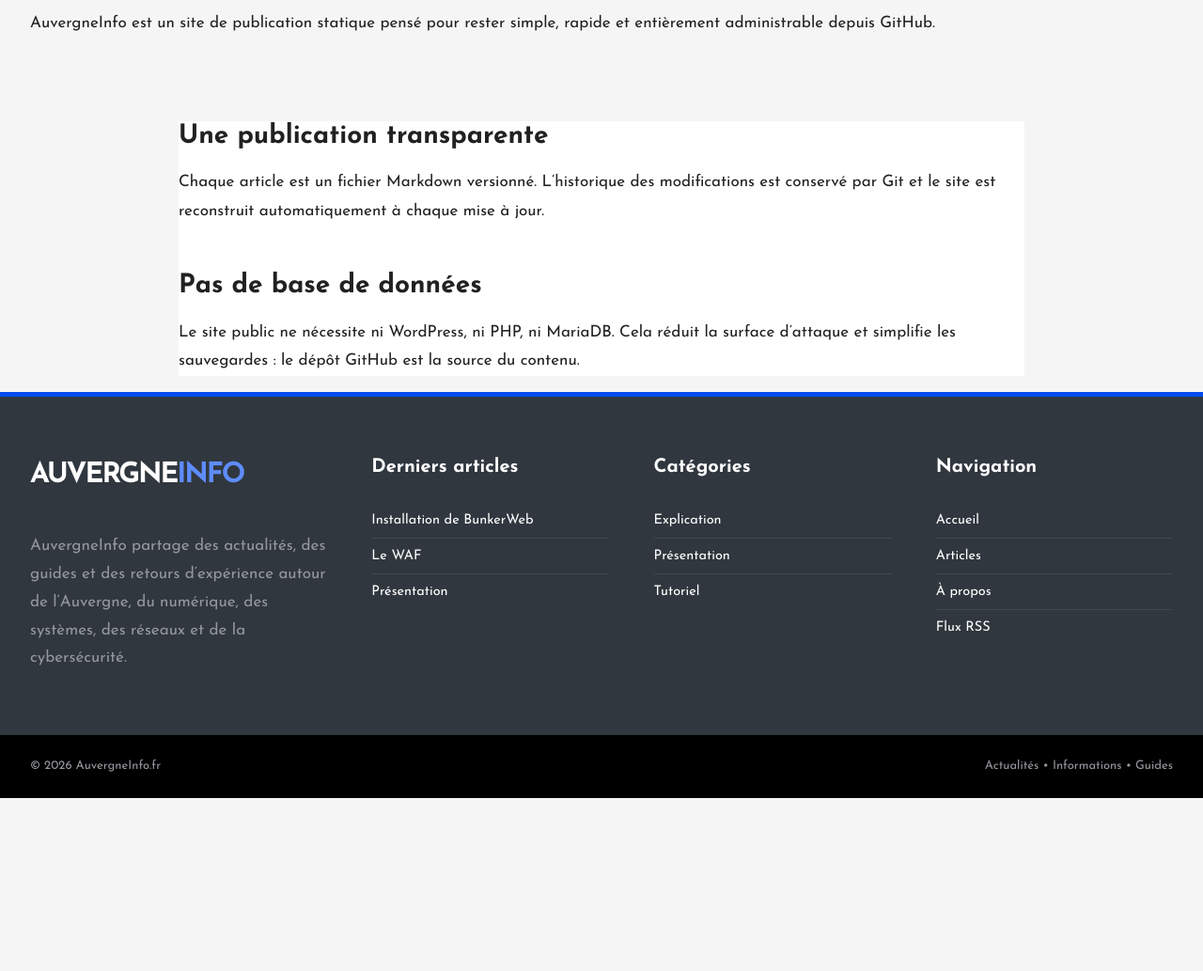
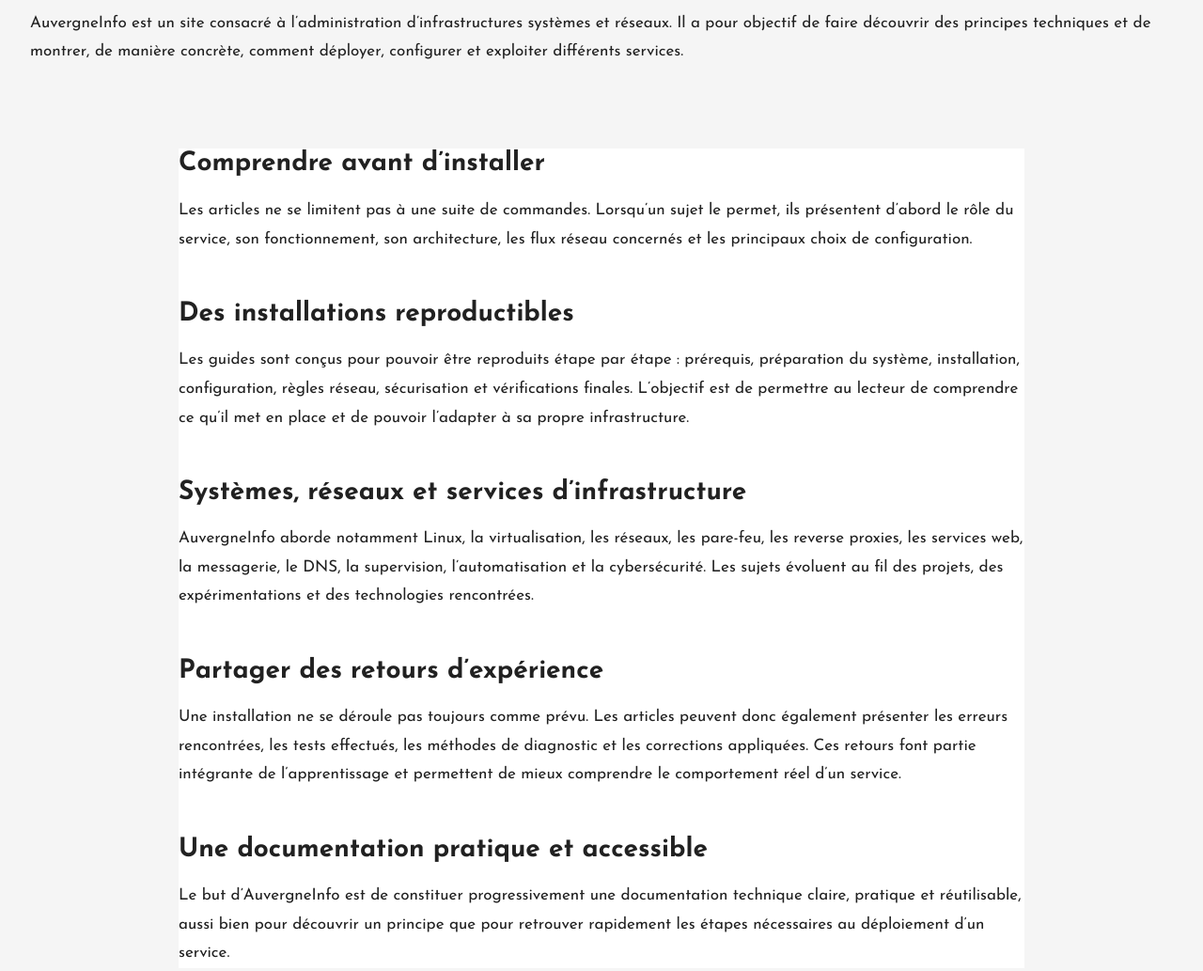
Before and after one commit to PapyPoc/auvergneinfo, an Astro site: page /a-propos in a window 1280 px wide. Shown: the part 740-1773 px from the top of the page at 94% size. Before the commit the page ends 1589 px from the top, so only its background shows below. Built offline with nearby package versions, Linux system fonts and the light colour scheme; Astro itself is replaced by a stand-in of ours.

Commit message:
Recentrer la page À propos sur l'administration système et réseau

```diff
--- a/src/pages/a-propos.astro
+++ b/src/pages/a-propos.astro
@@ -1,16 +1,42 @@
 ---
 import BaseLayout from '../layouts/BaseLayout.astro';
 ---
-<BaseLayout title="À propos" description="À propos du projet AuvergneInfo.fr.">
+<BaseLayout
+  title="À propos"
+  description="AuvergneInfo partage des principes, retours d’expérience et guides pratiques autour de l’administration d’infrastructures systèmes et réseaux."
+>
   <section class="page-head container narrow">
     <p class="section-kicker">Le projet</p>
     <h1>À propos d’AuvergneInfo</h1>
-    <p>AuvergneInfo est un site de publication statique pensé pour rester simple, rapide et entièrement administrable depuis GitHub.</p>
+    <p>
+      AuvergneInfo est un site consacré à l’administration d’infrastructures systèmes et réseaux. Il a pour objectif de faire découvrir des principes techniques et de montrer, de manière concrète, comment déployer, configurer et exploiter différents services.
+    </p>
   </section>
+
   <section class="container narrow prose standalone">
-    <h2>Une publication transparente</h2>
-    <p>Chaque article est un fichier Markdown versionné. L’historique des modifications est conservé par Git et le site est reconstruit automatiquement à chaque mise à jour.</p>
-    <h2>Pas de base de données</h2>
-    <p>Le site public ne nécessite ni WordPress, ni PHP, ni MariaDB. Cela réduit la surface d’attaque et simplifie les sauvegardes : le dépôt GitHub est la source du contenu.</p>
+    <h2>Comprendre avant d’installer</h2>
+    <p>
+      Les articles ne se limitent pas à une suite de commandes. Lorsqu’un sujet le permet, ils présentent d’abord le rôle du service, son fonctionnement, son architecture, les flux réseau concernés et les principaux choix de configuration.
+    </p>
+
+    <h2>Des installations reproductibles</h2>
+    <p>
+      Les guides sont conçus pour pouvoir être reproduits étape par étape : prérequis, préparation du système, installation, configuration, règles réseau, sécurisation et vérifications finales. L’objectif est de permettre au lecteur de comprendre ce qu’il met en place et de pouvoir l’adapter à sa propre infrastructure.
+    </p>
+
+    <h2>Systèmes, réseaux et services d’infrastructure</h2>
+    <p>
+      AuvergneInfo aborde notamment Linux, la virtualisation, les réseaux, les pare-feu, les reverse proxies, les services web, la messagerie, le DNS, la supervision, l’automatisation et la cybersécurité. Les sujets évoluent au fil des projets, des expérimentations et des technologies rencontrées.
+    </p>
+
+    <h2>Partager des retours d’expérience</h2>
+    <p>
+      Une installation ne se déroule pas toujours comme prévu. Les articles peuvent donc également présenter les erreurs rencontrées, les tests effectués, les méthodes de diagnostic et les corrections appliquées. Ces retours font partie intégrante de l’apprentissage et permettent de mieux comprendre le comportement réel d’un service.
+    </p>
+
+    <h2>Une documentation pratique et accessible</h2>
+    <p>
+      Le but d’AuvergneInfo est de constituer progressivement une documentation technique claire, pratique et réutilisable, aussi bien pour découvrir un principe que pour retrouver rapidement les étapes nécessaires au déploiement d’un service.
+    </p>
   </section>
 </BaseLayout>
```
